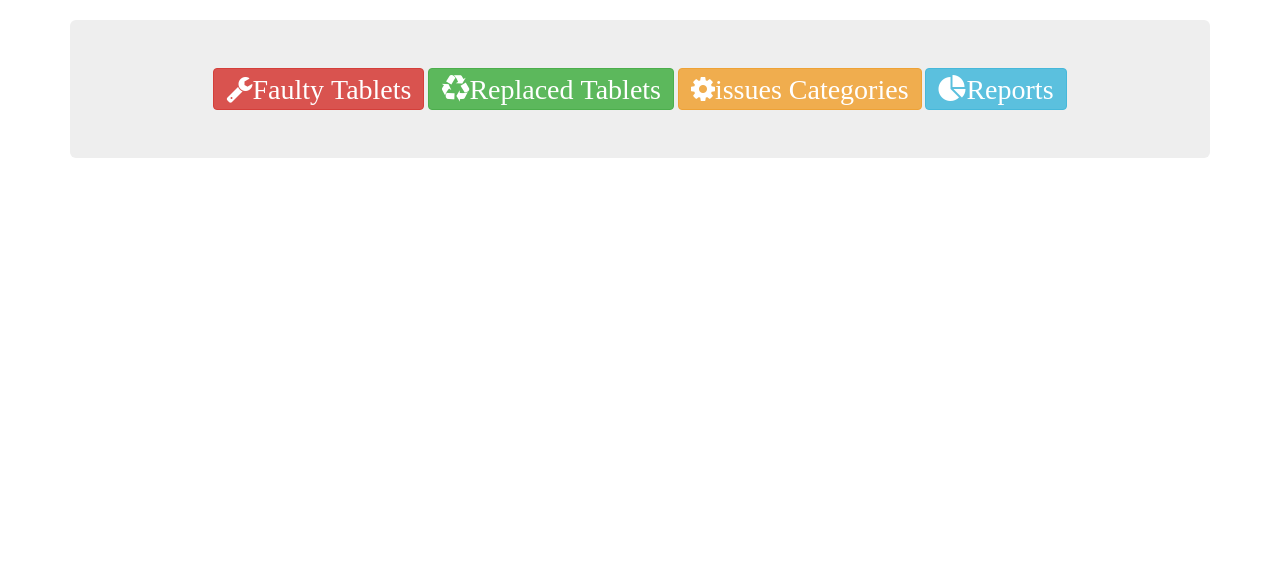
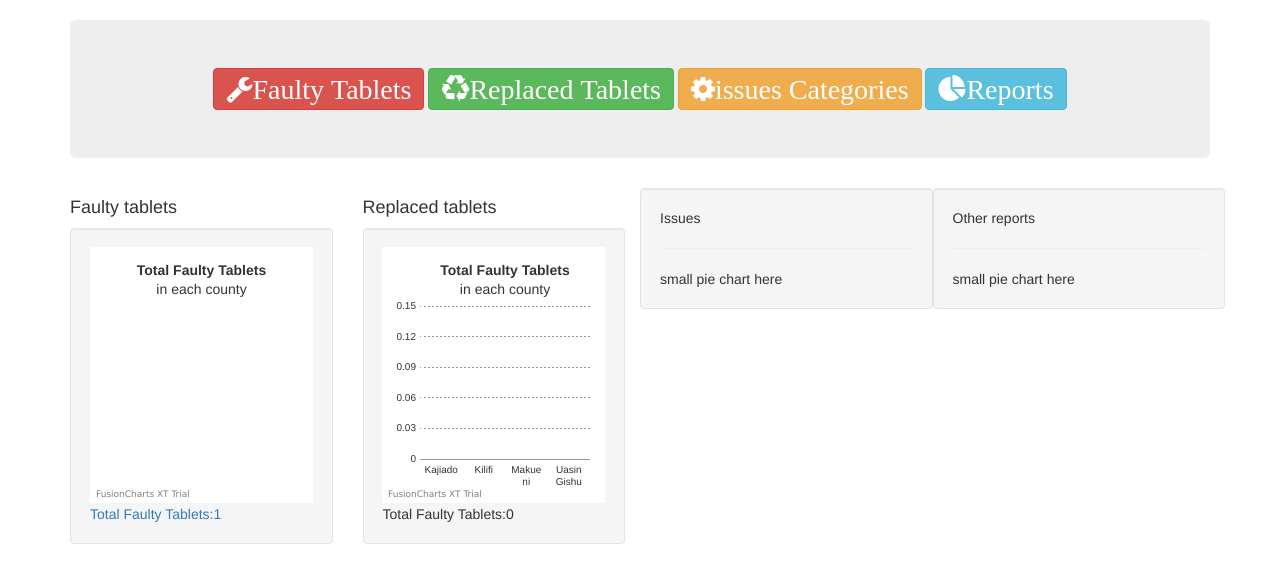
Before and after one commit to Josetedd/tabman, a PHP site: page /index.php in a window 1280 px wide. Shown: the part 52-635 px from the top of the page. Run offline with PHP 8.4, Linux system fonts and the light colour scheme; tables that the repository leaves empty or names only in its code hold one stand-in row (values such as "Sample post"); some libraries are stand-ins or nearby versions.

```diff
--- a/Pages.php
+++ b/Pages.php
@@ -7,7 +7,8 @@ include 'collection.php';
  *
  * @author Joseph Mwangi
  */
-class Pages extends dbconn{
+class Pages extends report{
+
 //======================header part=============================================
     public function pageheader($title){
        ?>
@@ -114,10 +115,34 @@ class Pages extends dbconn{
     <a href="index.php?page=ftabs" class="btn btn-info"><span class="fa fa-pie-chart fa-2x">Reports</span></a>
 </div>
 <div class="row">
-    <div class="col-md-">
+
+    <div class="col-md-3">
+        <h4>Faulty tablets</h4>
+        <a href="#">
+<!------------------------faulty tablets chart------------------------------------------------>
+           <?php $this->fCounty("100%","40%");    ?>
+        </a>
+    </div>
+<!------------------------Replaced tablets chart------------------------------------------------>
+    <div class="col-md-3">
+        <h4>Replaced tablets</h4>
+            <?php $this->RCounty("100%","40%");    ?>
 
     </div>
-</div>
+<!------------------------Categories chart------------------------------------------------>
+    <div class="col-md-3 well">
+        <span>Issues</span><hr />
+        <div>
+            small pie chart here
+        </div>
+    </div>
+    <div class="col-md-3 well">
+        <span>Other reports</span><hr />
+        <div>
+            small pie chart here
+        </div>
+    </div>
+    </div>
 <?php
     }
 
--- a/report.php
+++ b/report.php
@@ -12,40 +12,110 @@
  * @author dell
  */
 class report extends dbconn {
-    public function fCounty(){
+    public function fCounty($width, $height){
         $connection = $this->dbselect();
+        $query="SELECT * FROM `returned`";
         $query1 ="SELECT * FROM `returned` WHERE `county`='Kajiado'";
         $query2 ="SELECT * FROM `returned` WHERE `county`='Kilifi'";
         $query3 ="SELECT * FROM `returned` WHERE `county`='Makueni'";
         $query4 ="SELECT * FROM `returned` WHERE `county`='Uasin Gishu'";
+        $result=$connection->query($query);
         $result1=$connection->query($query1);
         $result2=$connection->query($query2);
         $result3=$connection->query($query3);
         $result4=$connection->query($query4);
+        $num_row= mysqli_num_rows($result);
         $num_row1= mysqli_num_rows($result1);
         $num_row2= mysqli_num_rows($result2);
         $num_row3= mysqli_num_rows($result3);
         $num_row4= mysqli_num_rows($result4);
 //=======generate chart=========================================================
 ?>
+<div class="well">
 <div id="fCounty">
     chart here
 
+</div>
+    Total Faulty Tablets:<?php echo $num_row;?>
 </div>
 <script>
     FusionCharts.ready(function(){
       var fcountyChart = new FusionCharts({
         "type": "pie2d",
         "renderAt": "fCounty",
-        "width": "500",
-        "height": "300",
+        "width": "<?php echo $width ?>",
+        "height": "<?php echo $height ?>",
         "dataFormat": "json",
         "dataSource": {
           "chart": {
               "caption": "Total Faulty Tablets",
-              "subCaption": "in each county",
-              "xAxisName": "County",
-              "yAxisName": "Tableet Count",
+             "subCaption": "in each county",
+              "theme": "fint"
+           },
+          "data": [
+              {
+                 "label": "Kajiado",
+                 "value": "<?php echo $num_row1;?>"
+              },
+              {
+                 "label": "Kilifi",
+                 "value": "<?php echo $num_row2;?>"
+              },
+              {
+                 "label": "Makueni",
+                 "value": "<?php echo $num_row3;?>"
+              },
+              {
+                 "label": "Uasin Gishu",
+                 "value": "<?php echo $num_row4;?>"
+              }
+           ]
+        }
+    });
+
+    fcountyChart.render();
+})
+</script>
+<?php
+    }
+    public function RCounty($width, $height){
+        $connection = $this->dbselect();
+        $query="SELECT * FROM `returned` WHERE `replaced`=1";
+        $query1 ="SELECT * FROM `returned` WHERE `county`='Kajiado' AND `replaced`=1";
+        $query2 ="SELECT * FROM `returned` WHERE `county`='Kilifi' AND `replaced`=1";
+        $query3 ="SELECT * FROM `returned` WHERE `county`='Makueni' AND `replaced`=1";
+        $query4 ="SELECT * FROM `returned` WHERE `county`='Uasin Gishu' AND `replaced`=1";
+        $result=$connection->query($query);
+        $result1=$connection->query($query1);
+        $result2=$connection->query($query2);
+        $result3=$connection->query($query3);
+        $result4=$connection->query($query4);
+        $num_row= mysqli_num_rows($result);
+        $num_row1= mysqli_num_rows($result1);
+        $num_row2= mysqli_num_rows($result2);
+        $num_row3= mysqli_num_rows($result3);
+        $num_row4= mysqli_num_rows($result4);
+//=======generate chart=========================================================
+?>
+<div class="well">
+<div id="rCounty">
+    chart here
+
+</div>
+    Total Faulty Tablets:<?php echo $num_row;?>
+</div>
+<script>
+    FusionCharts.ready(function(){
+      var fcountyChart = new FusionCharts({
+        "type": "column2d",
+        "renderAt": "rCounty",
+        "width": "<?php echo $width ?>",
+        "height": "<?php echo $height ?>",
+        "dataFormat": "json",
+        "dataSource": {
+          "chart": {
+              "caption": "Total Faulty Tablets",
+             "subCaption": "in each county",
               "theme": "fint"
            },
           "data": [
```
